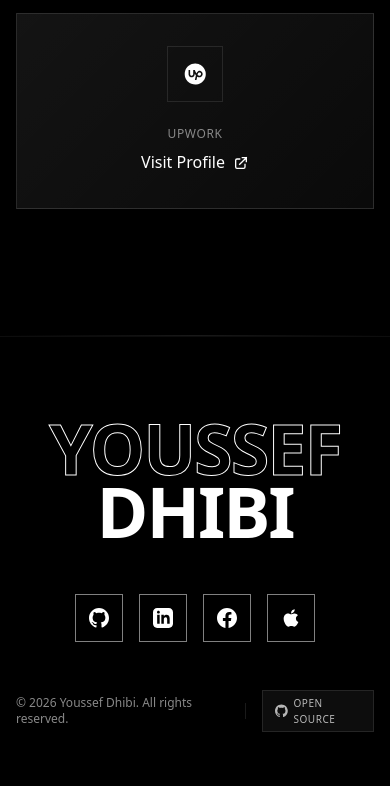
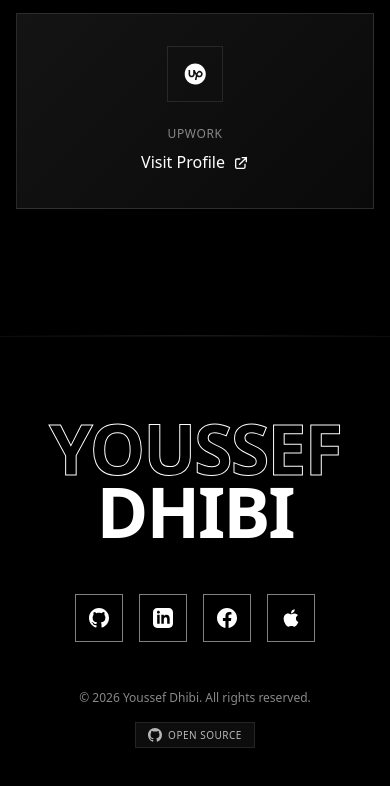
Before and after one commit to youssefsz/Youssef-Portfolio-Website-Astro, an Astro site: page / in a window 390 px wide. Shown: the part 9595-10381 px from the top of the page. Built offline with nearby package versions, Linux system fonts and the light colour scheme; Astro itself is replaced by a stand-in of ours.

Commit message:
style(layout): improve footer responsiveness on mobile
Adjust footer layout to stack copyright and link vertically on mobile while maintaining horizontal layout on desktop. Hide separator line on mobile to prevent visual clutter.

```diff
--- a/src/components/layout/Footer.astro
+++ b/src/components/layout/Footer.astro
@@ -85,11 +85,11 @@ import BlurFade from "../animations/BlurFade";
         </div>
 
         <!-- Copyright -->
-        <div class="flex items-center justify-center gap-4">
-            <p class="text-xs text-muted">
+        <div class="flex flex-col md:flex-row items-center justify-center gap-4">
+            <p class="text-xs text-muted text-center">
                 © {currentYear} Youssef Dhibi. All rights reserved.
             </p>
-            <span class="h-4 w-[1px] bg-white/10"></span>
+            <span class="hidden md:block h-4 w-[1px] bg-white/10"></span>
             <a
                 href="https://github.com/youssefsz/Youssef-Portfolio-Website-Astro"
                 target="_blank"
```
